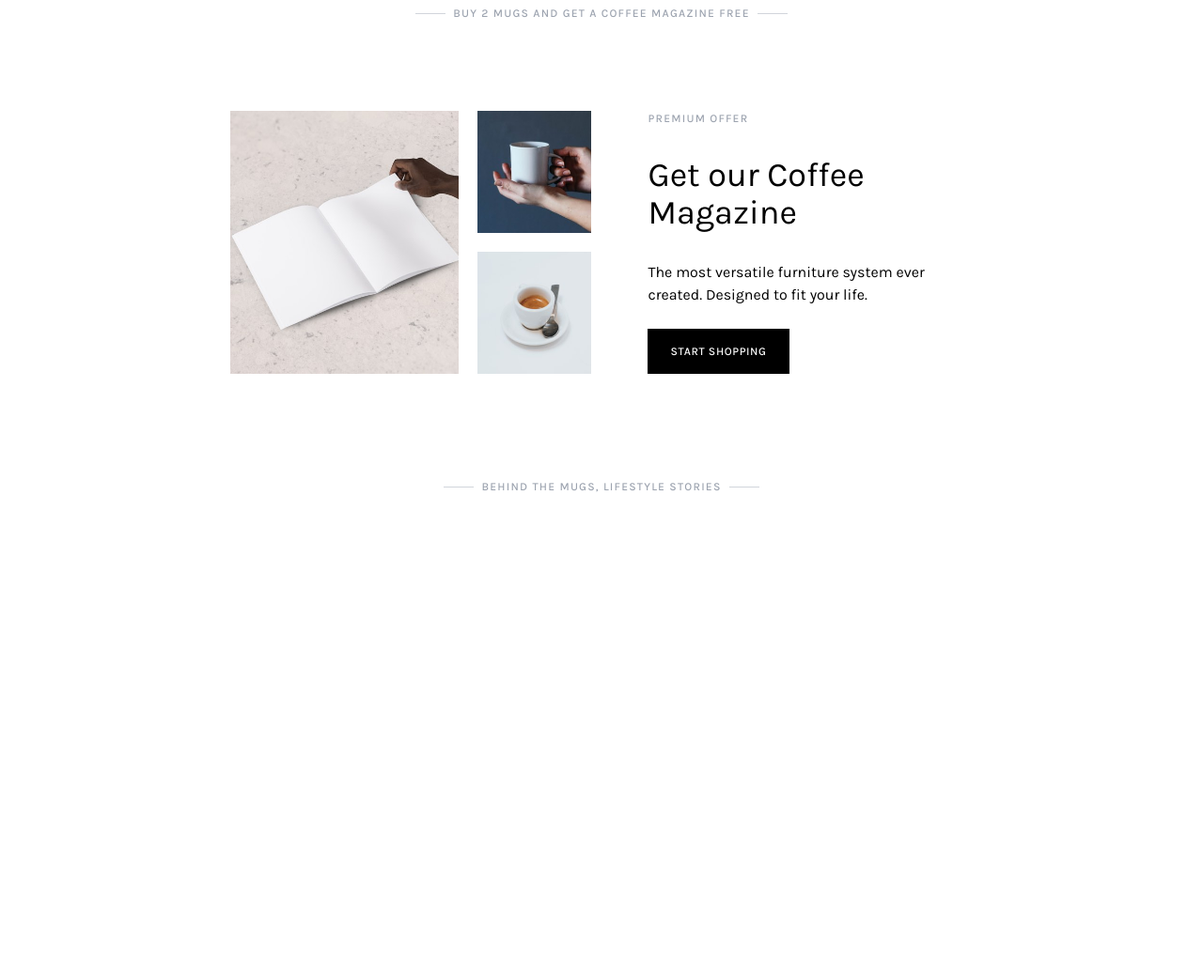
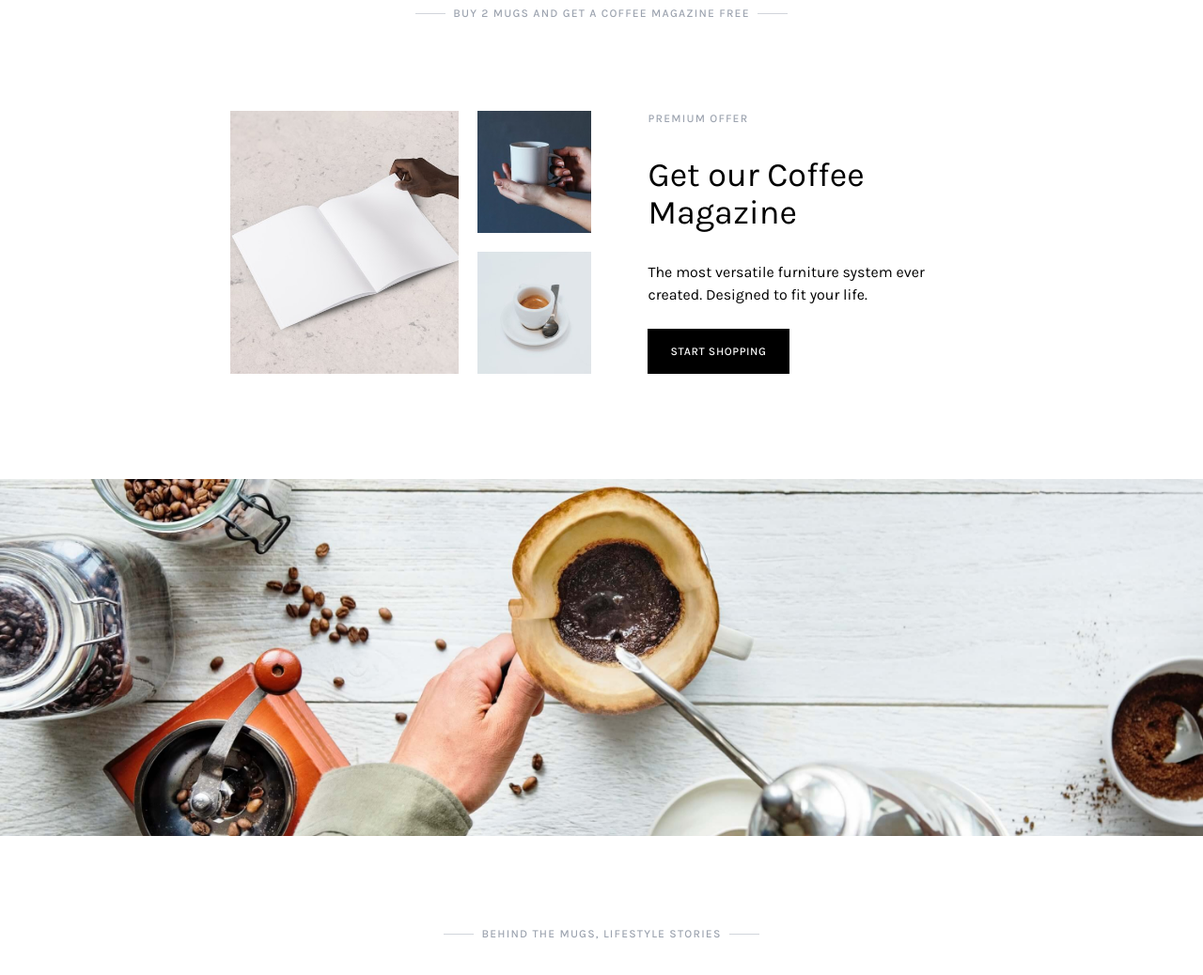
Before and after one commit to andinhdai/CoffeeStyle_Tailwind, an Angular app: page / in a window 1280 px wide. Shown: the part 3676-4714 px from the top of the page at 94% size. Before the commit the page ends 4298 px from the top, so only its background shows below. Built offline with nearby package versions, Linux system fonts and the light colour scheme.

Commit message:
add prallax

```diff
--- a/src/app/app-routing.module.ts
+++ b/src/app/app-routing.module.ts
@@ -1,7 +1,11 @@
 import { NgModule } from '@angular/core';
 import { RouterModule, Routes } from '@angular/router';
+import { HomeComponent } from './components/home/home.component';
 
-const routes: Routes = [];
+const routes: Routes = [
+   { path: '', component: HomeComponent },
+  { path: 'home', component: HomeComponent },
+];
 
 @NgModule({
   imports: [RouterModule.forRoot(routes)],
--- a/src/app/app.component.html
+++ b/src/app/app.component.html
@@ -1,6 +1,6 @@
 <div id="root ">
   <div class="content-wrapper font-Karla max-w-screen-2xl text-base mx-auto px-8 ">
     <app-header></app-header>
-    <app-home></app-home>
+    <router-outlet></router-outlet>
   </div>
 </div>
--- a/src/app/app.module.ts
+++ b/src/app/app.module.ts
@@ -5,6 +5,7 @@ import { AppRoutingModule } from './app-routing.module';
 import { AppComponent } from './app.component';
 import { HeaderComponent } from './components/header/header.component';
 import { HomeComponent } from './components/home/home.component';
+
 
 @NgModule({
   declarations: [
--- a/src/app/components/home/home.component.html
+++ b/src/app/components/home/home.component.html
@@ -313,6 +313,10 @@
             </div>
         </div>
     </div>
+    <div class="parallax-section bg-[url('/assets/images/parallax.jpg')] bg-cover bg-no-repeat bg-center h-[380px] mb-24 bg-fixed
+                w-[100vw] relative left-[calc(-50vw+50%)]">
+
+    </div>
     <div class="add-subheadline ">
         <div class="add-subheadline-decoline "></div>
         <div class="add-subheadline-label "> BEHIND THE MUGS, LIFESTYLE STORIES</div>
--- a/tailwind.config.js
+++ b/tailwind.config.js
@@ -1,16 +1,18 @@
 /** @type {import('tailwindcss').Config} */
+const defaultTheme = require('tailwindcss/defaultTheme')
 module.exports = {
   content: [
     "./src/**/*.{html,ts}",
   ],
   theme: {
+    screens: {
+      'xs': '480px',
+      ...defaultTheme.screens,
+    },
     extend: {
       fontFamily:{
         'Karla':['Karla','sans-serif'],
       },
-      screens: {
-      'xs': '480px'
-    },
       colors:{
         'light-coffee':'#C89F94'
       },
```
Also changed, not shown: src/assets/images/parallax.jpg (added).
